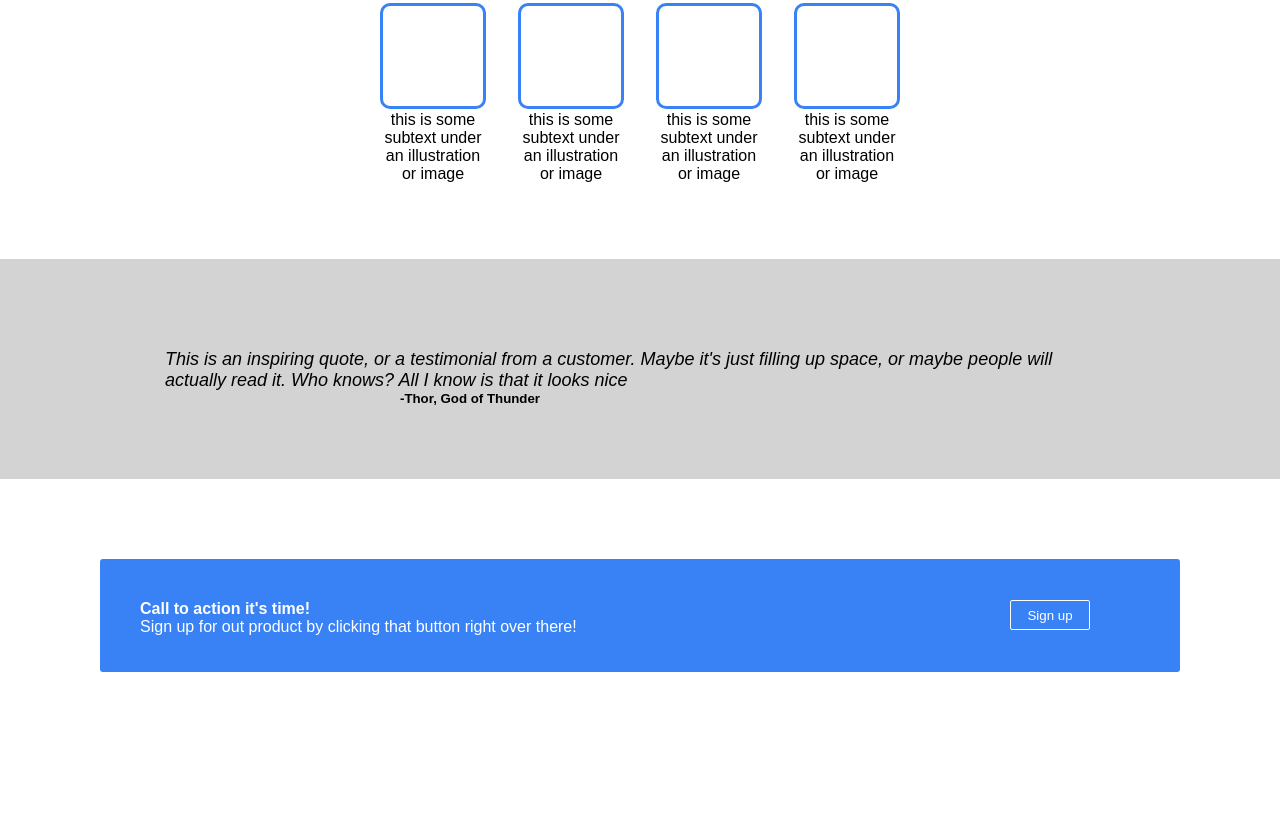
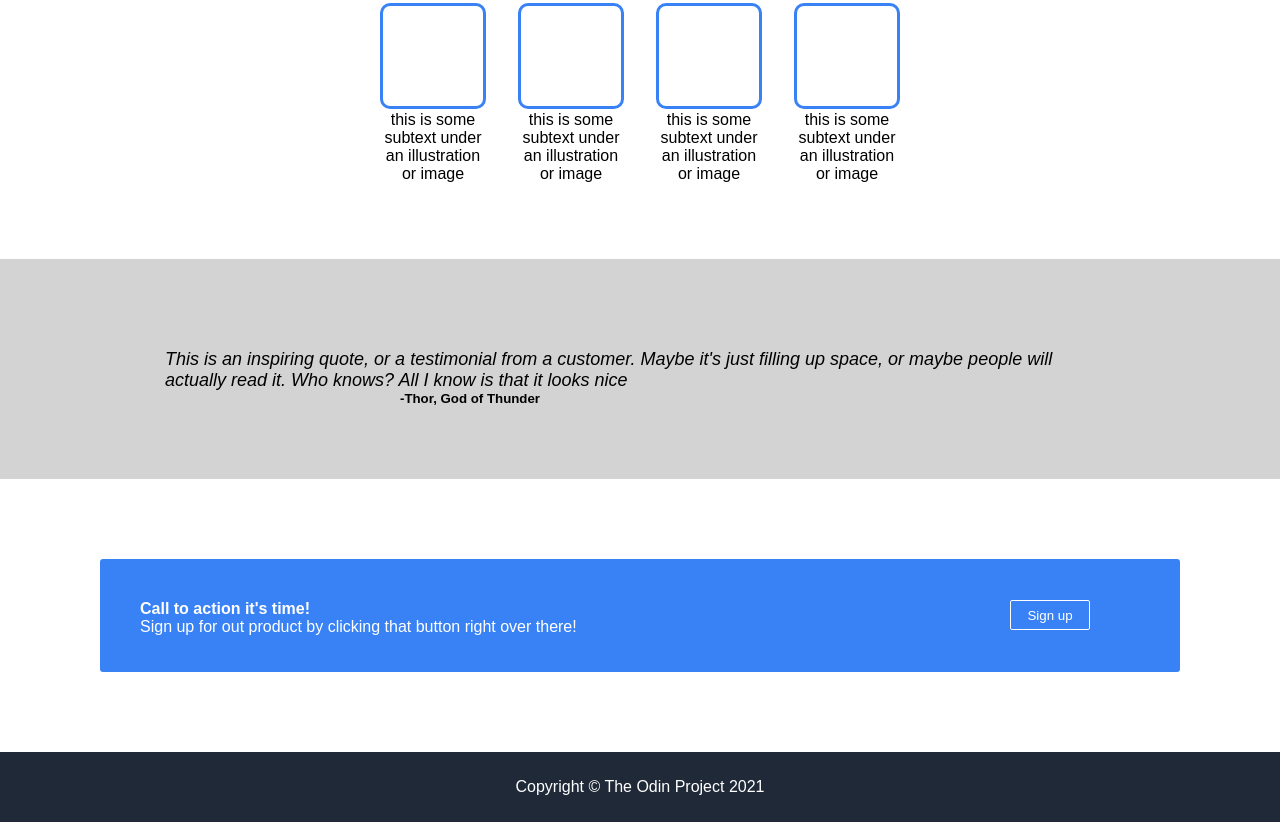
Before and after one commit to cerealandmilk98/Flexbox-webpage, a plain HTML site: page index.html in a window 1280 px wide. Shown: the part 411-1233 px from the top of the page. Before the commit the page ends 1163 px from the top, so only its background shows below. Drawn offline with Linux system fonts and the light colour scheme.

Commit message:
Added copyright footer.
With flexbox I added a copyright area in a footer.
I was trying to center it and realized it wasn't
centering because my padding wasn't equal and I
was just adding padding to the bottom so it made
the center at the top.

```diff
--- a/index.html
+++ b/index.html
@@ -66,5 +66,11 @@
       </div>
     </div>
   </section>
+  <!-- copy right footer -->
+  <footer class="copyright-section">
+    <div class="copyright">
+      <p class="copyright-text">Copyright &copy; The Odin Project 2021</p>
+    </div>
+   </footer>
 </body>
 </html>
--- a/style.css
+++ b/style.css
@@ -190,3 +190,20 @@ a {
   width: 80px;
   height: 30px;
 }
+
+/* copy right section styles */
+
+.copyright-section {
+  background-color: #1F2937;
+  padding: 10px;
+}
+
+.copyright {
+  display: flex;
+  justify-content: center;
+  align-items: center;
+}
+
+.copyright-text {
+  color: white;
+}
```
